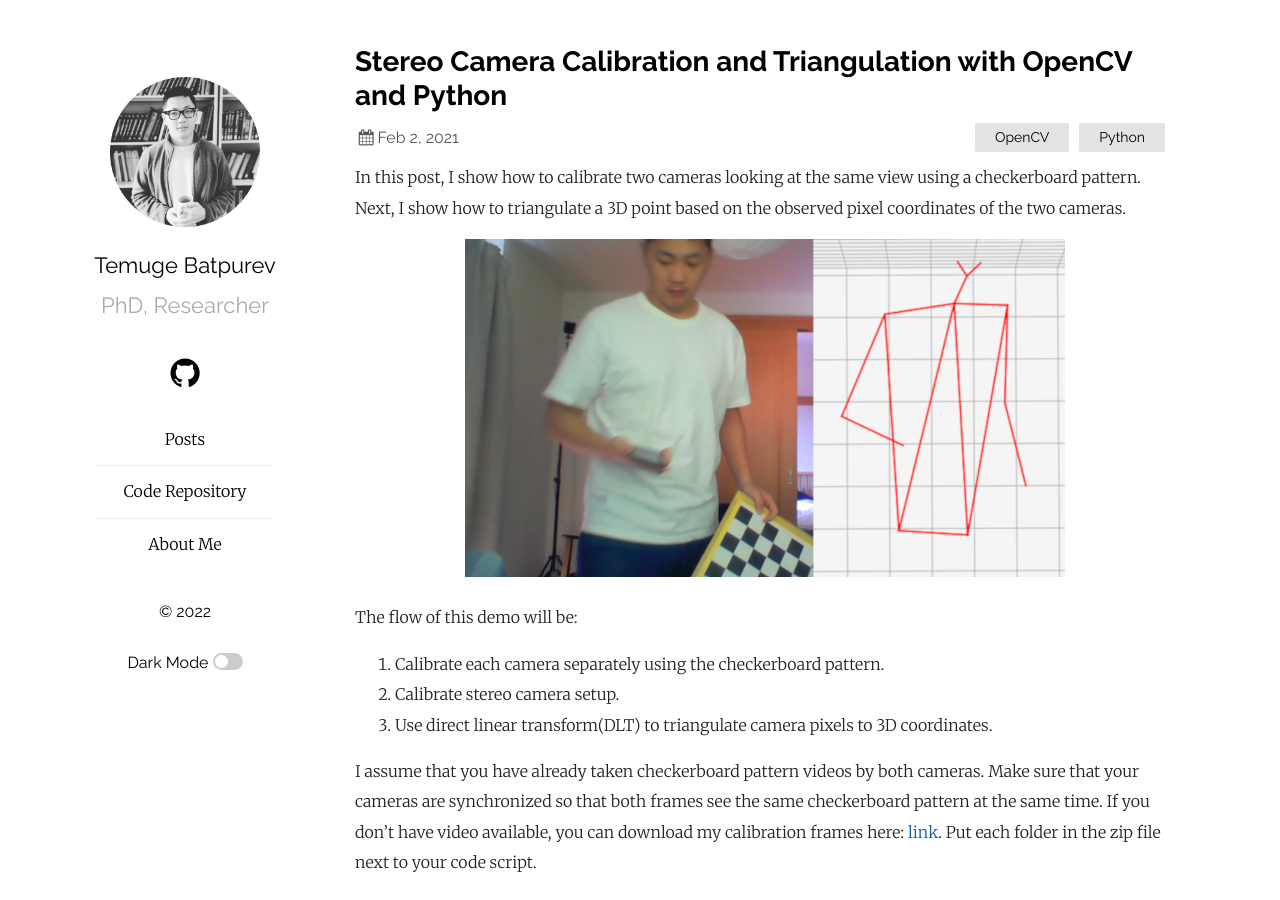
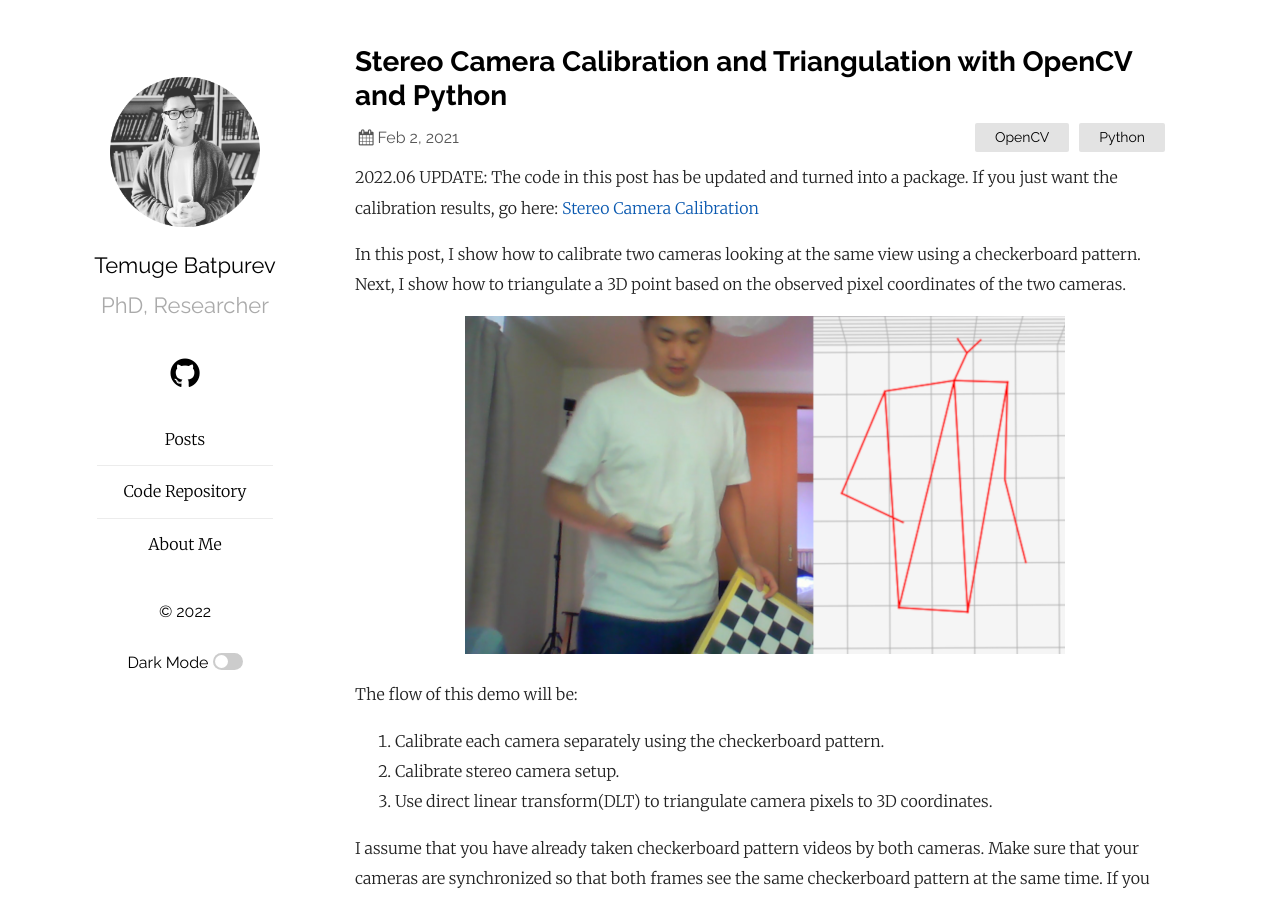
Before and after one commit to TemugeB/temugeb.github.io, a Jekyll site: the page built from _posts/2021-02-02-stereo-camera-calibration-and-triangulation.md, in a window 1280 px wide and 900 px high. Built offline with Jekyll 4.4.1, drawn with Linux system fonts in a browser that asks for light colours.

Commit message:
Update 2021-02-02-stereo-camera-calibration-and-triangulation.md

```diff
--- a/_posts/2021-02-02-stereo-camera-calibration-and-triangulation.md
+++ b/_posts/2021-02-02-stereo-camera-calibration-and-triangulation.md
@@ -4,6 +4,8 @@ title:  "Stereo Camera Calibration and Triangulation with OpenCV and Python"
 date:   2021-02-02 10:00:00 +0000
 categories: OpenCV Python
 ---
+
+2022.06 UPDATE: The code in this post has be updated and turned into a package. If you just want the calibration results, go here: [Stereo Camera Calibration](https://github.com/TemugeB/python_stereo_camera_calibrate)
 
 In this post, I show how to calibrate two cameras looking at the same view using a checkerboard pattern. Next, I show how to triangulate a 3D point based on the observed pixel coordinates of the two cameras.
 
```
